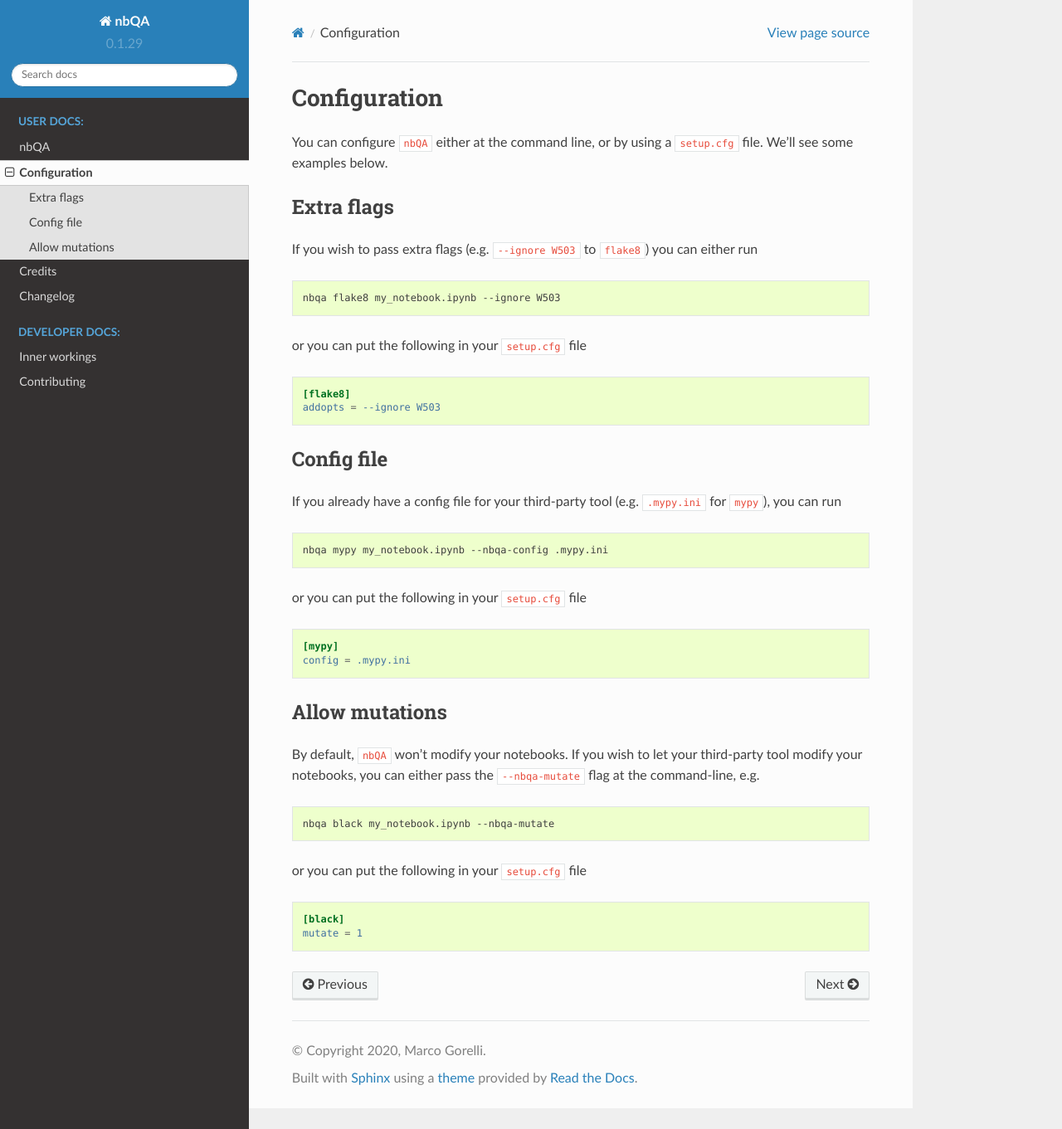
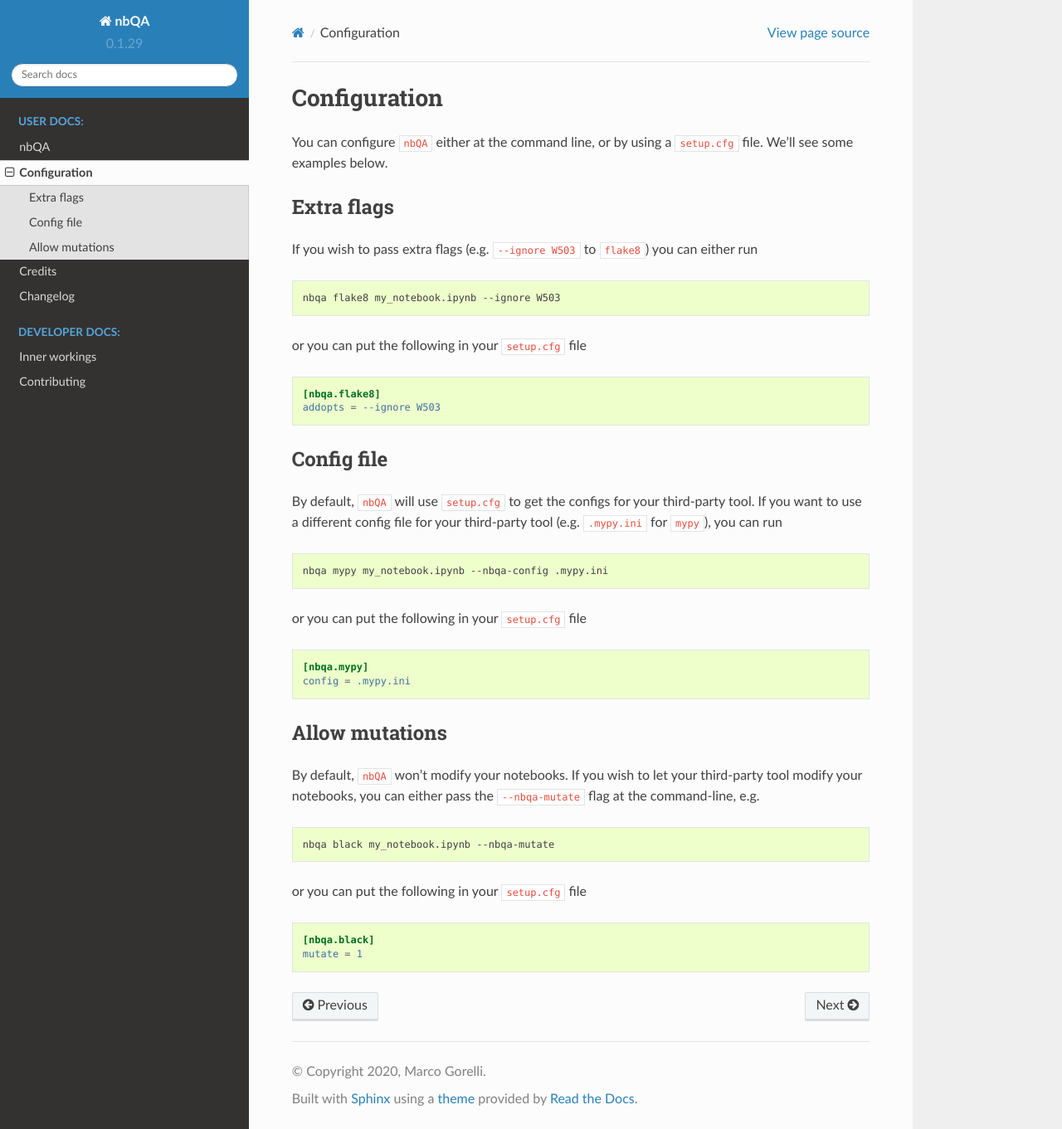
Before and after one commit to nbQA-dev/nbQA, a Sphinx documentation site: the page built from docs/configuration.rst, in a window 1280 px wide and 1361 px high. Shown: the whole window at 83% size. Built offline with Sphinx 7.4.7 and the Read the Docs theme 2.0.0, drawn with Linux system fonts in a browser that asks for light colours.

Commit message:
:pencil:

```diff
--- a/docs/configuration.rst
+++ b/docs/configuration.rst
@@ -14,15 +14,16 @@ If you wish to pass extra flags (e.g. :code:`--ignore W503` to :code:`flake8`) y
 
 or you can put the following in your :code:`setup.cfg` file
 
-.. code-block:: ini
+.. code-block:: cfg
 
-    [flake8]
+    [nbqa.flake8]
     addopts = --ignore W503
 
 Config file
 ~~~~~~~~~~~
 
-If you already have a config file for your third-party tool (e.g. :code:`.mypy.ini` for :code:`mypy`), you can run
+By default, :code:`nbQA` will use :code:`setup.cfg` to get the configs for your third-party tool.
+If you want to use a different config file for your third-party tool (e.g. :code:`.mypy.ini` for :code:`mypy`), you can run
 
 .. code-block:: bash
 
@@ -30,9 +31,9 @@ If you already have a config file for your third-party tool (e.g. :code:`.mypy.i
 
 or you can put the following in your :code:`setup.cfg` file
 
-.. code-block:: ini
+.. code-block:: cfg
 
-    [mypy]
+    [nbqa.mypy]
     config = .mypy.ini
 
 Allow mutations
@@ -47,7 +48,7 @@ either pass the :code:`--nbqa-mutate` flag at the command-line, e.g.
 
 or you can put the following in your :code:`setup.cfg` file
 
-.. code-block:: ini
+.. code-block:: cfg
 
-    [black]
+    [nbqa.black]
     mutate = 1
```
